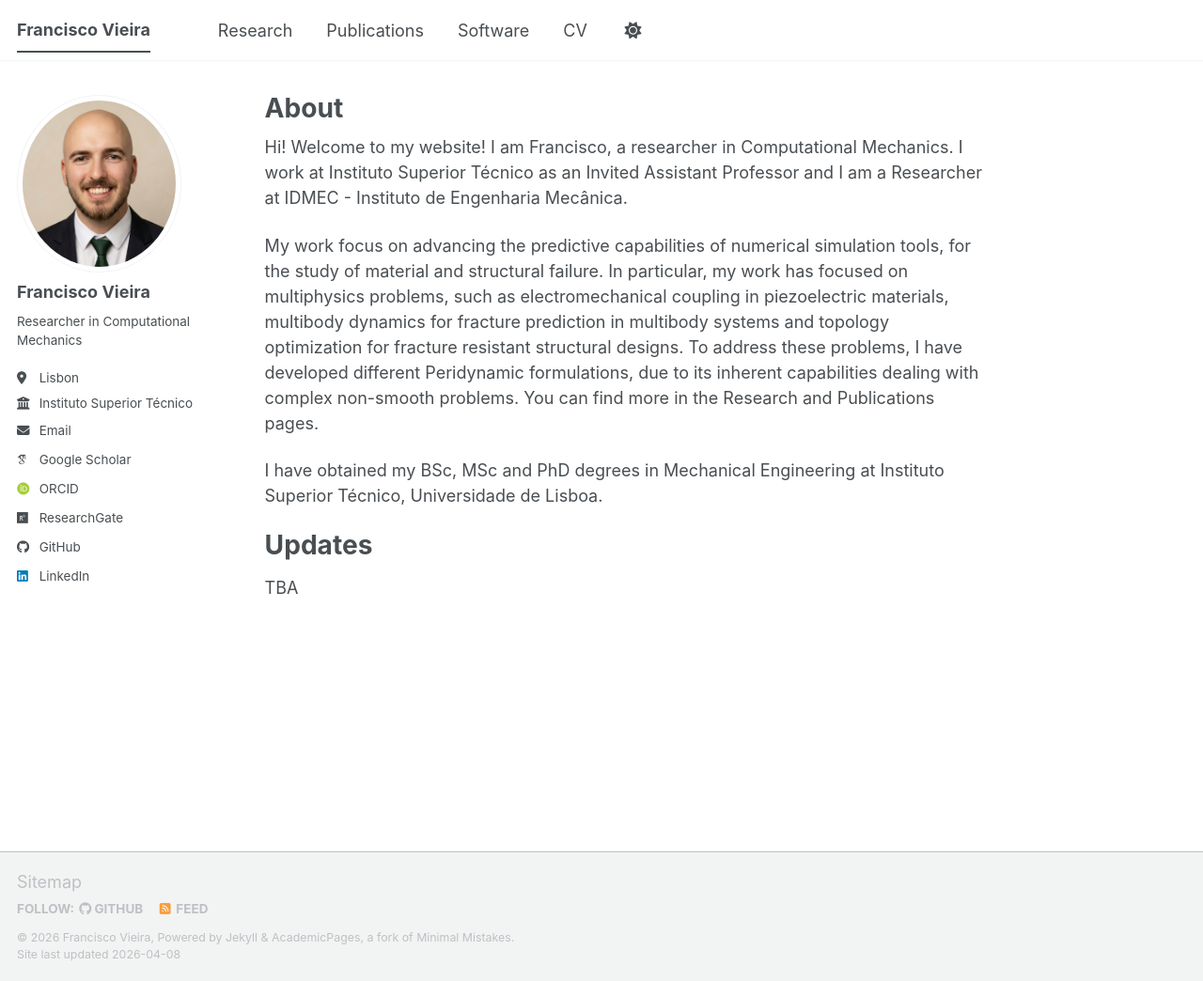
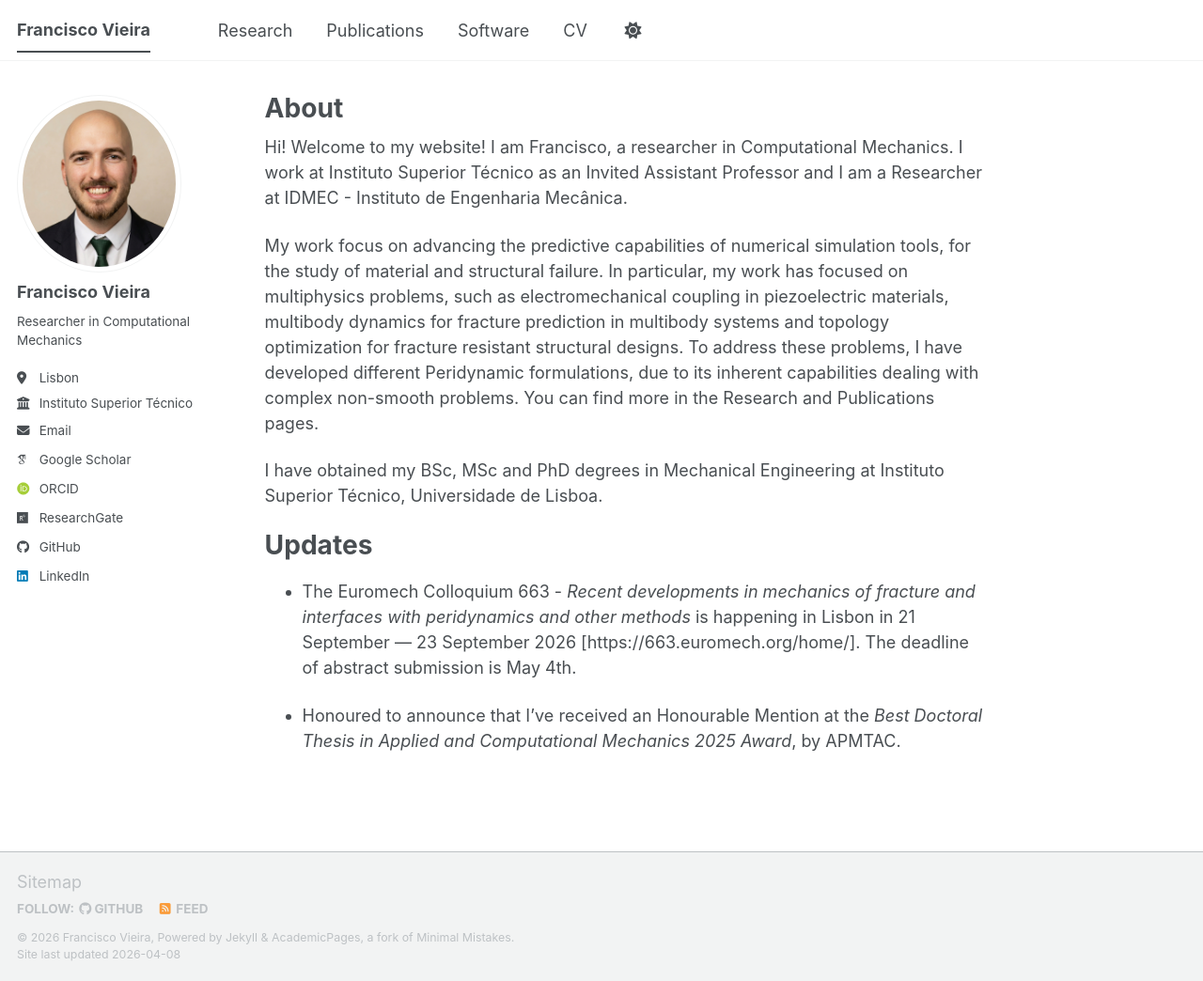
Before and after one commit to franciscovieira95/franciscovieira95.github.io, a Jekyll site: the page built from _pages/about.md, in a window 1280 px wide and 1044 px high. Shown: the whole window at 94% size. Built offline with Jekyll 4.4.1, drawn with Linux system fonts in a browser that asks for light colours; some web fonts are replaced; a script bundle is joined from its source files by our own code; library files that are not in the unit come from our copies.

Commit message:
Update about.md

```diff
--- a/_pages/about.md
+++ b/_pages/about.md
@@ -15,4 +15,6 @@ I have obtained my BSc, MSc and PhD degrees in Mechanical Engineering at Institu
 
 # Updates
 
-TBA
+* The Euromech Colloquium 663 - *Recent developments in mechanics of fracture and interfaces with peridynamics and other methods* is happening in Lisbon in 21 September — 23 September 2026 [https://663.euromech.org/home/]. The deadline of abstract submission is May 4th.
+
+* Honoured to announce that I've received an Honourable Mention at the *Best Doctoral Thesis in Applied and Computational Mechanics 2025 Award*, by APMTAC.
```
